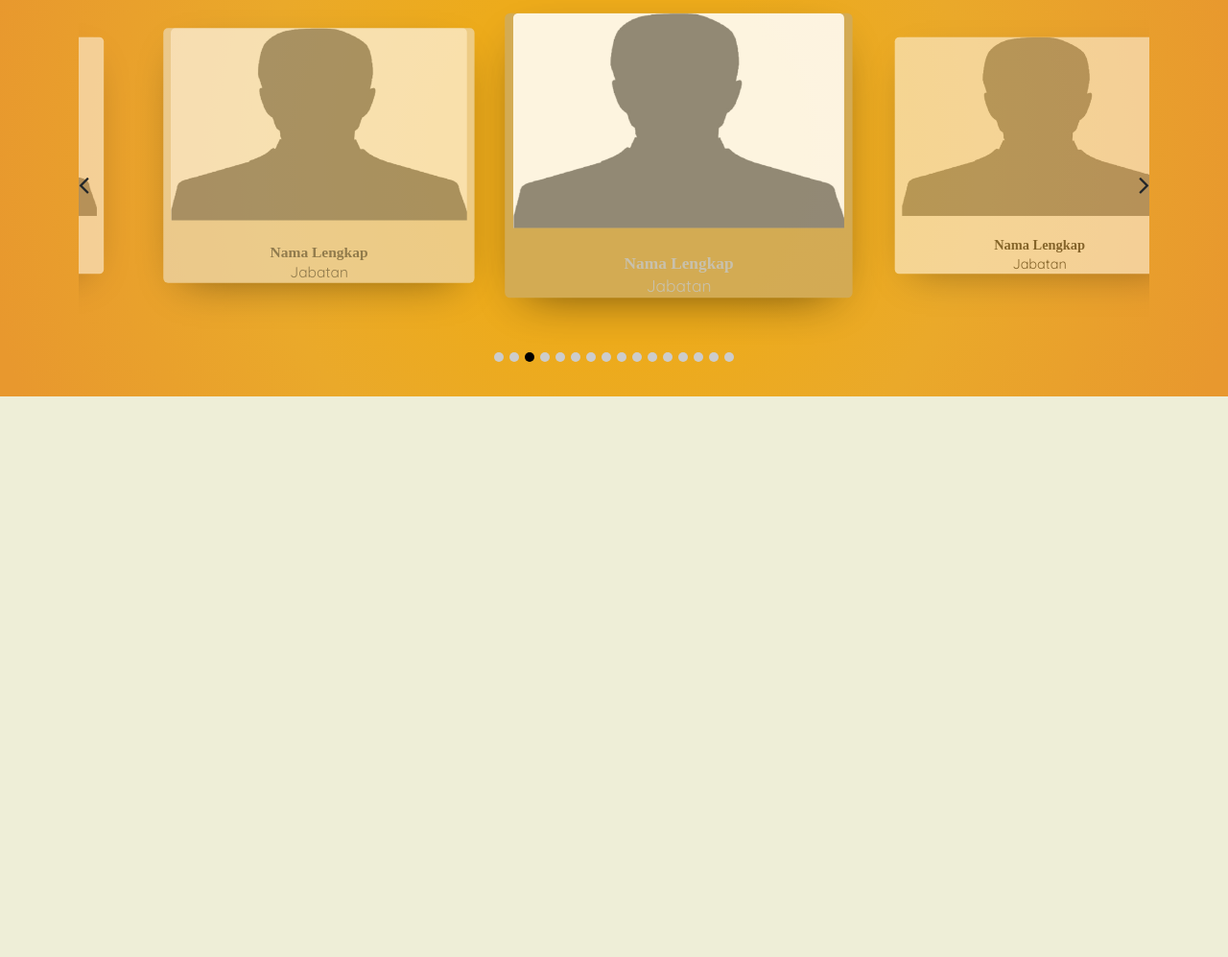
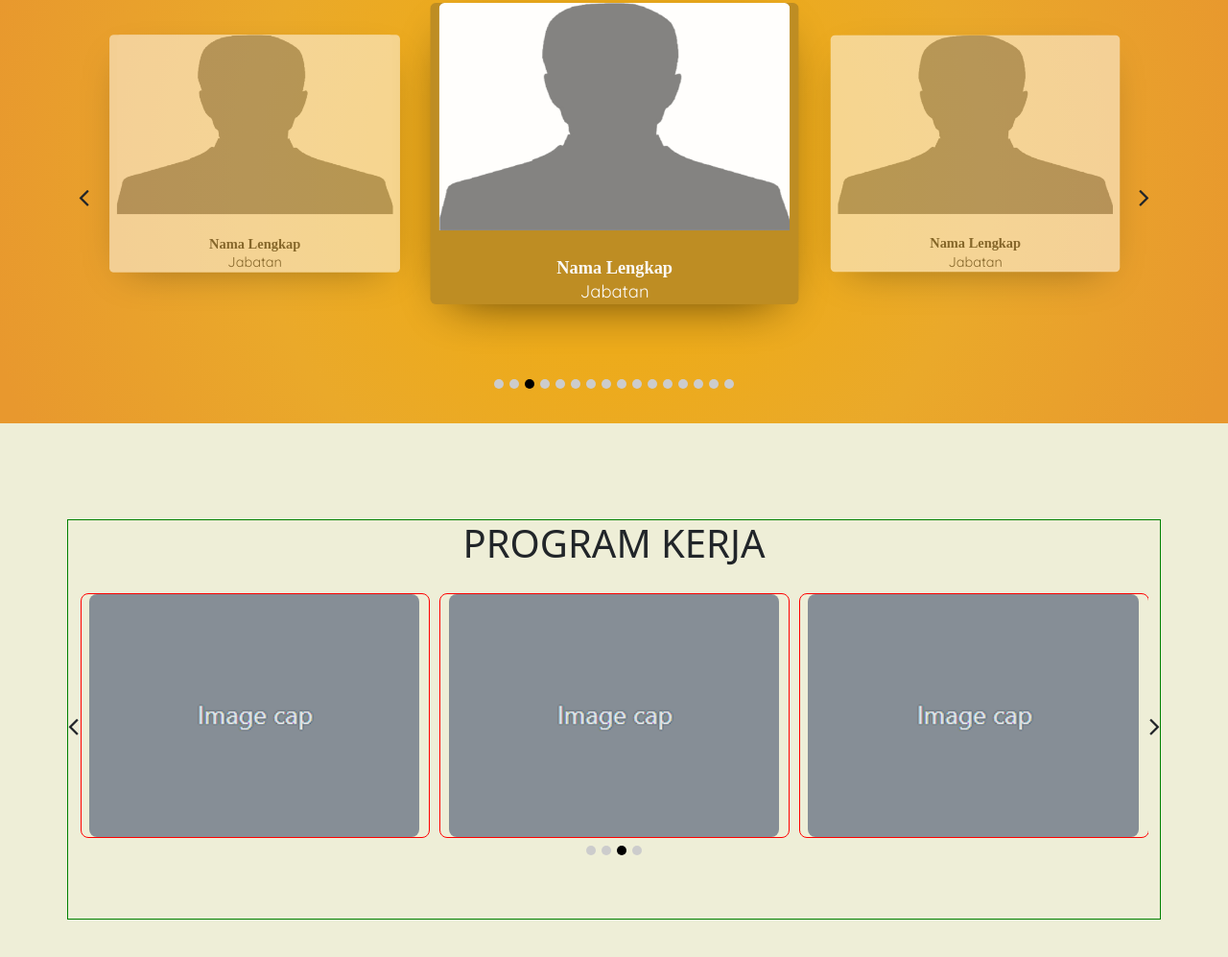
Before and after one commit to aryazaki052/KHS, a plain HTML site: page index.html in a window 1280 px wide. Shown: the part 1595-2592 px from the top of the page at 96% size. Drawn offline with nearby package versions, Linux system fonts and the light colour scheme; a web font is replaced by a local one.

```diff
--- /dev/null
+++ b/galeri/galeri.css
@@ -0,0 +1,96 @@
+.galeri-wrap {
+  margin-top: 100px;
+  border: 1px solid green;
+}
+
+.galeri-item {
+  padding-top: 20px;
+}
+
+.owl-dots {
+  padding-top: 30px;
+}
+
+
+.card-galeri {
+  aspect-ratio: 1 / 0.7;
+  border-radius: 8px;
+  position: relative;
+  border: 1px solid red;
+}
+
+.card-galeri .image-box {
+  width: 100%;
+  height: 100%;
+  border-radius: inherit;
+}
+
+.image-box {
+  justify-content: center;
+  left: 2.3%;
+  position: relative;
+}
+
+.card-galeri .image-box img {
+  width: 100%;
+  height: 100%;
+  object-fit: cover;
+  object-position: 50% 90%;
+  border-radius: inherit;
+  transition: 0.5s ease-in-out;
+}
+
+.card-galeri::after {
+  content: "";
+  position: absolute;
+  inset: 0;
+  border: 2px solid white;
+  border-radius: inherit;
+  opacity: 0;
+  transition: 0.4s ease-in-out;
+}
+
+.card-galeri:hover img {
+  filter: grayscale(1) brightness(0.4);
+}
+
+.card-galeri:hover::after {
+  opacity: 1;
+  inset: 20px;
+}
+
+.content {
+  width: 80%;
+  position: absolute;
+  top: 50%;
+  left: 50%;
+  transform: translate(-50%, -50%);
+  text-align: center;
+}
+
+.content h2,
+.content p {
+  opacity: 0;
+  transition: 0.4s 0.2s ease;
+}
+
+.content h2 {
+  margin-bottom: 8px;
+  scale: 0.7;
+}
+
+.content p {
+  font-size: 14px;
+  color: #d1d1d1;
+  transform: translateY(50%);
+}
+
+.card-galeri:hover .content h2 {
+  scale: 1;
+  opacity: 1;
+}
+
+.card-galeri:hover .content P {
+  opacity: 1;
+  transform: translateY(0);
+}
--- a/index.html
+++ b/index.html
@@ -9,6 +9,7 @@
 	<link rel="stylesheet" href="https://cdnjs.cloudflare.com/ajax/libs/font-awesome/4.7.0/css/font-awesome.min.css">
 	<link rel="stylesheet" href="navbar/navbar.css">
 	<link rel="stylesheet" href="index/index.css">
+	<link rel="stylesheet" href="galeri/galeri.css">
 	<!-- bootstrap -->
 	<link href="https://cdn.jsdelivr.net/npm/bootstrap@5.0.2/dist/css/bootstrap.min.css" rel="stylesheet"
 		integrity="sha384-EVSTQN3/azprG1Anm3QDgpJLIm9Nao0Yz1ztcQTwFspd3yD65VohhpuuCOmLASjC" crossorigin="anonymous" />
@@ -332,8 +333,56 @@
 			</div>
 		</div>
 	</section>
+	<!-- akhir kepengurusan -->
 
-	<!-- akhir kepengurusan -->
+	<!-- galery -->
+	<div class="container galeri-wrap">
+		<div class="teks-galeri text-center">
+			<h1>PROGRAM KERJA</h1>
+		</div>
+		<div class="row galeri-item">
+			<div class="owl-carousel owl-theme owl-dots">
+				<div class="card-galeri" style="display: flex; justify-content: center; align-items: center;">
+					<div class="image-box">
+						<img src="gambar/proker/dummy.png">
+					</div>
+					<div class="content">
+						<h2>Judul</h2>
+						<p>Keterangan</p>
+					</div>
+				</div>
+				<div class="card-galeri">
+					<div class="image-box">
+						<img src="gambar/proker/dummy.png">
+					</div>
+					<div class="content">
+						<h2>Judul</h2>
+						<p>Keterangan</p>
+					</div>
+				</div>
+				<div class="card-galeri">
+					<div class="image-box">
+						<img src="gambar/proker/dummy.png">
+					</div>
+					<div class=" content">
+						<h2>Judul</h2>
+						<p>Keterangan</p>
+					</div>
+				</div>
+				<div class="card-galeri">
+					<div class="image-box">
+						<img src="gambar/proker/dummy.png">
+					</div>
+					<div class="content">
+						<h2>Judul</h2>
+						<p>Keterangan</p>
+					</div>
+				</div>
+			</div>
+		</div>
+	</div>
+	<!-- akhir gallery -->
+
 	<!-- jarak -->
 	<div>
 
--- a/index/index.css
+++ b/index/index.css
@@ -49,7 +49,7 @@
   padding-top: 0;
   border: 0px;
   /* position: relative; */
-  border: 1px solid red;
+  /* border: 1px solid red; */
 }
 
 .carousel img {
@@ -283,6 +283,7 @@
 .kepengurusan-wrap {
   margin-top: 80px;
   background: radial-gradient(circle, rgba(237, 171, 27, 1) 28%, rgba(234, 169, 42, 1) 55%, rgba(232, 152, 46, 1) 97%);
+  position: relative;
 }
 
 .kepengurusan h1 {
@@ -300,6 +301,11 @@
 }
 
 /* akhir kepengurusan */
+
+/* gallery */
+
+/* akhir gallery */
+
 
 
 /* responsive */
--- a/navbar/navbar.css
+++ b/navbar/navbar.css
@@ -72,7 +72,7 @@
   box-shadow: 0px 3px 10px rgba(0, 0, 0, 0.384);
   background: linear-gradient(rgba(231, 228, 176, 0.8) 0%, rgba(195, 231, 111, 0) 90%);
   top: 0;
-  border: 1px solid blue;
+  /* border: 1px solid blue; */
 }
 
 /* Transparent Navbar */
```
Also changed, not shown: galeri/galeri.html (added, +36 -0 lines), galeri/Ford Mustang Boss 429 1969.jpg (added), gambar/proker/dummy.png (added).
